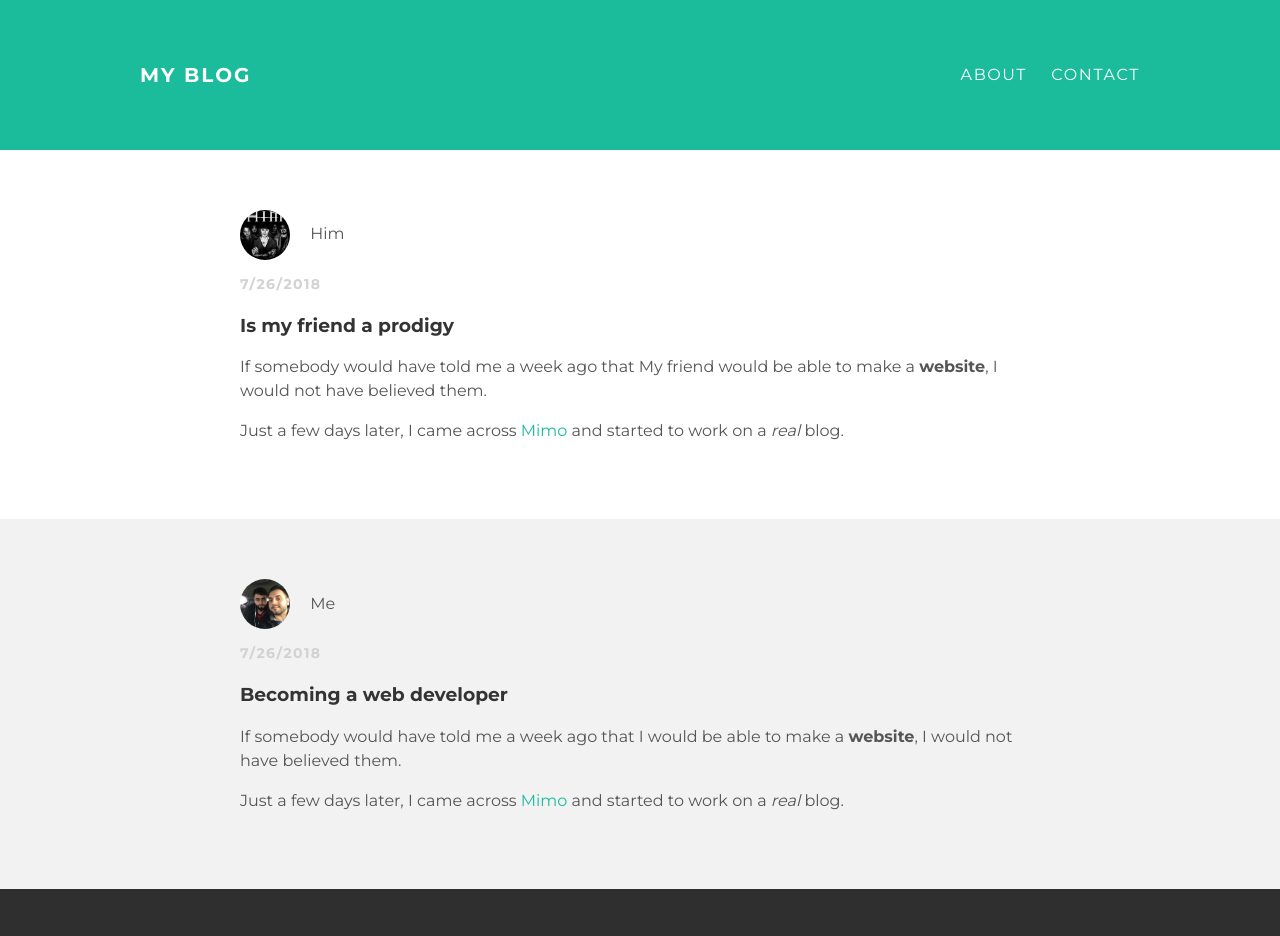
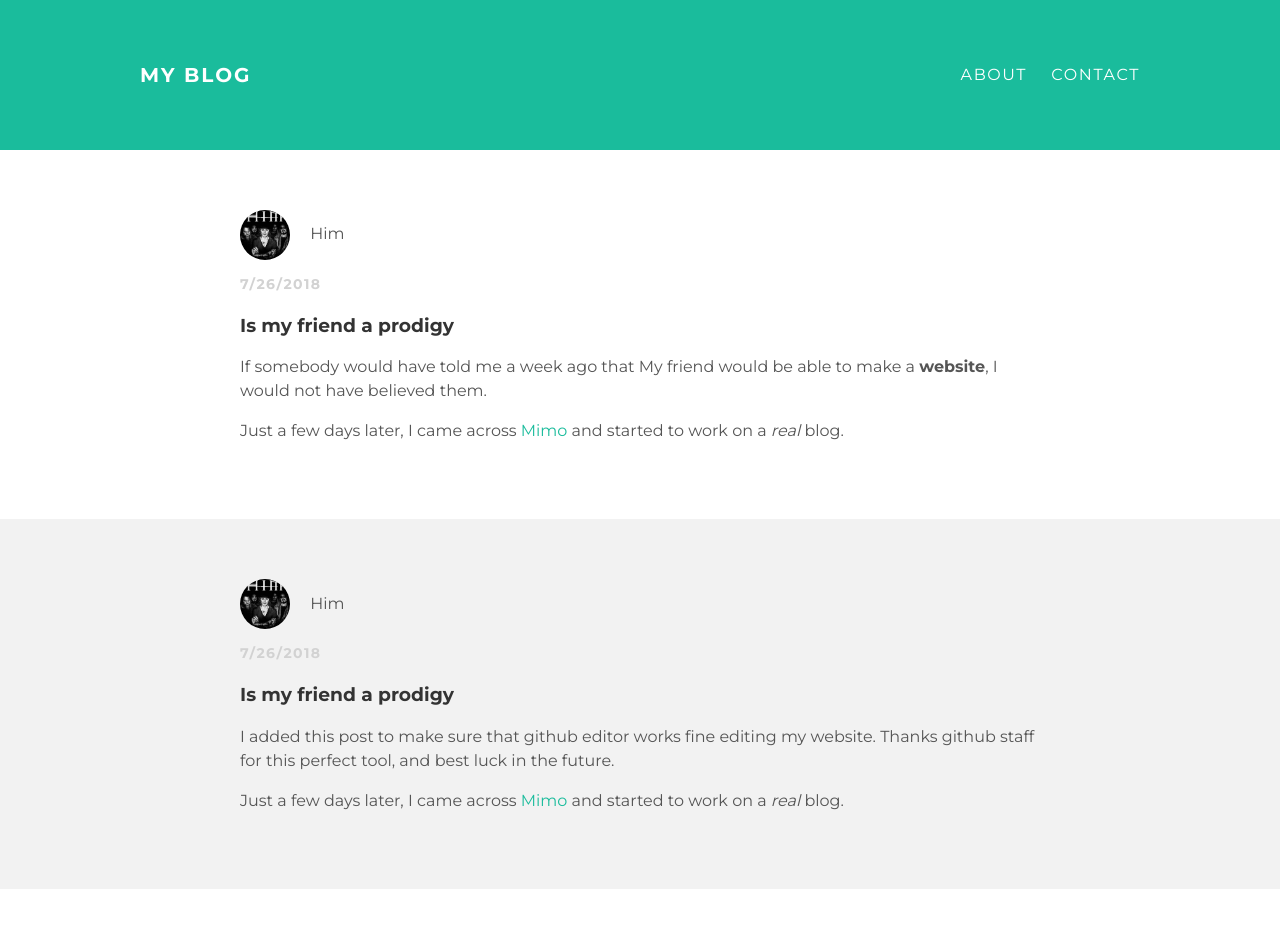
Before and after one commit to Matti92/matti92.github.io, a plain HTML site: page index.html in a window 1280 px wide. Shown: the top 936 px of the page. Drawn offline with Linux system fonts and the light colour scheme.

Commit message:
Update index.html

```diff
--- a/index.html
+++ b/index.html
@@ -33,7 +33,23 @@
           </div>
         </div>
       </div>
-
+      <!-- added post -->
+      <div class="post-container">
+        <div class="post">
+          <div class="post-author1">
+            <img src="Him.jpg">
+            <span>Him</span>
+          </div>
+          <p class="post-date">7/26/2018</p>
+          <h3 class="post-title">Is my friend a prodigy</h3>
+          <div class="post-content">
+            <p>I added this post to make sure that github editor works fine editing my website. Thanks github staff for this
+             perfect tool, and best luck in the future.</p>
+            <p>Just a few days later, I came across <a href="https://getmimo.com/">Mimo</a> and started to work
+              on a <em>real</em> blog.</p>
+          </div>
+        </div>
+      </div>
       <div class="post-container">
         <div class="post">
           <div class="post-author">
```
